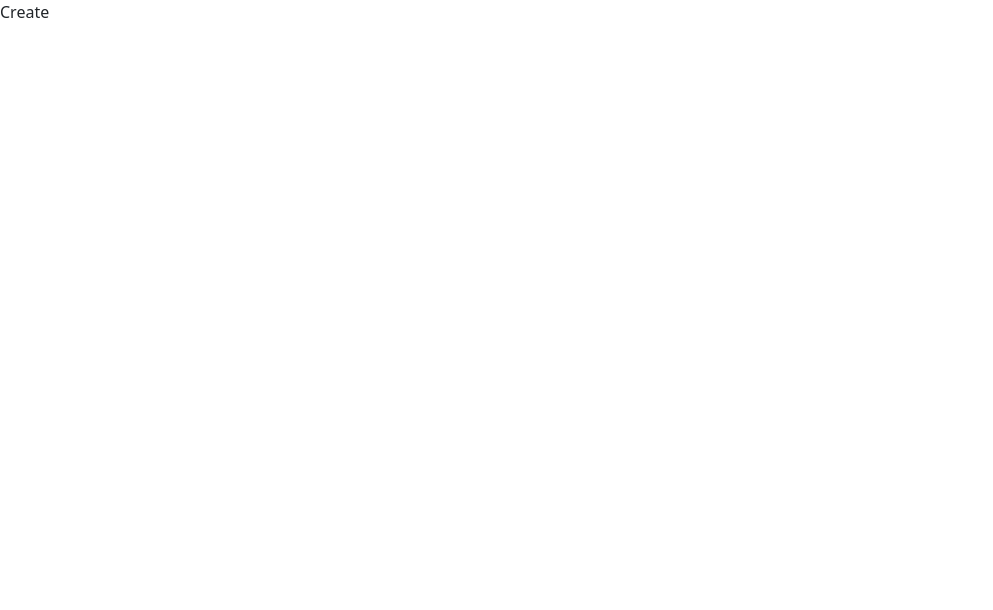
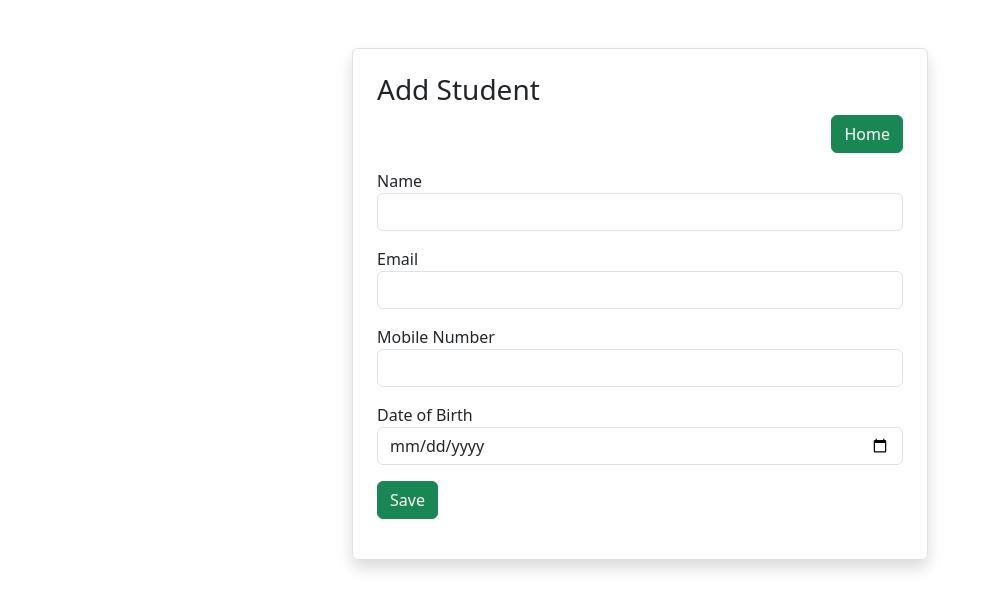
Before and after one commit to Safina-zainab/content-mangement-system, a React (Vite) app in the folder client/: page /create in a window 1280 px wide. Shown: the top 610 px of the page, without its empty margins (0-993 px from the left). Built offline with nearby package versions, Linux system fonts and the light colour scheme.

Commit message:
Create Students Page

```diff
--- a/client/src/elements/Create.jsx
+++ b/client/src/elements/Create.jsx
@@ -1,9 +1,61 @@
-import React from 'react'
+import React, { useState } from 'react';
+import axios from 'axios';
+import { Link, useNavigate } from 'react-router-dom';
 
-const Create = () => {
-  return (
-    <div>Create</div>
-  )
+function Create() {
+    const [values, setValues] = useState({
+        name: '',
+        email: '',
+        mobile: '',
+        dob: ''
+    });
+
+    const navigate = useNavigate();
+
+    function handleSubmit(e) {
+        e.preventDefault();
+
+        axios.post('http://localhost:5000/add_user', values)
+            .then((res) => {
+                navigate('/');
+                console.log(res);
+            })
+            .catch((err) => console.log(err));
+    }
+
+    return (
+        <div className='container' style={{ maxWidth: '600px' }}>
+            <div className='border rounded shadow p-4 mt-5'>
+                <div className='row'>
+                    <h3>Add Student</h3>
+                    <div className='d-flex justify-content-end'>
+                        <Link to='/' className='btn btn-success'>Home</Link>
+                    </div>
+                    <form onSubmit={handleSubmit}>
+                        <div className='form-group my-3'>
+                            <label htmlFor='name'>Name</label>
+                            <input type='text' name='name' required onChange={(e) => setValues({ ...values, name: e.target.value })} className='form-control' />
+                        </div>
+                        <div className='form-group my-3'>
+                            <label htmlFor='email'>Email</label>
+                            <input type='email' name='email' required onChange={(e) => setValues({ ...values, email: e.target.value })} className='form-control' />
+                        </div>
+                        <div className='form-group my-3'>
+                            <label htmlFor='mobile'>Mobile Number</label>
+                            <input type='tel' name='mobile' required onChange={(e) => setValues({ ...values, mobile: e.target.value })} className='form-control' />
+                        </div>
+                        <div className='form-group my-3'>
+                            <label htmlFor='dob'>Date of Birth</label>
+                            <input type='date' name='dob' required onChange={(e) => setValues({ ...values, dob: e.target.value })} className='form-control' />
+                        </div>
+                        <div className='form-group my-3'>
+                            <button type='submit' className='btn btn-success'>Save</button>
+                        </div>
+                    </form>
+                </div>
+            </div>
+        </div>
+    );
 }
 
-export default Create
+export default Create;
```
Also changed, not shown: 1 other file (tests, documents, lock files or other folders).
